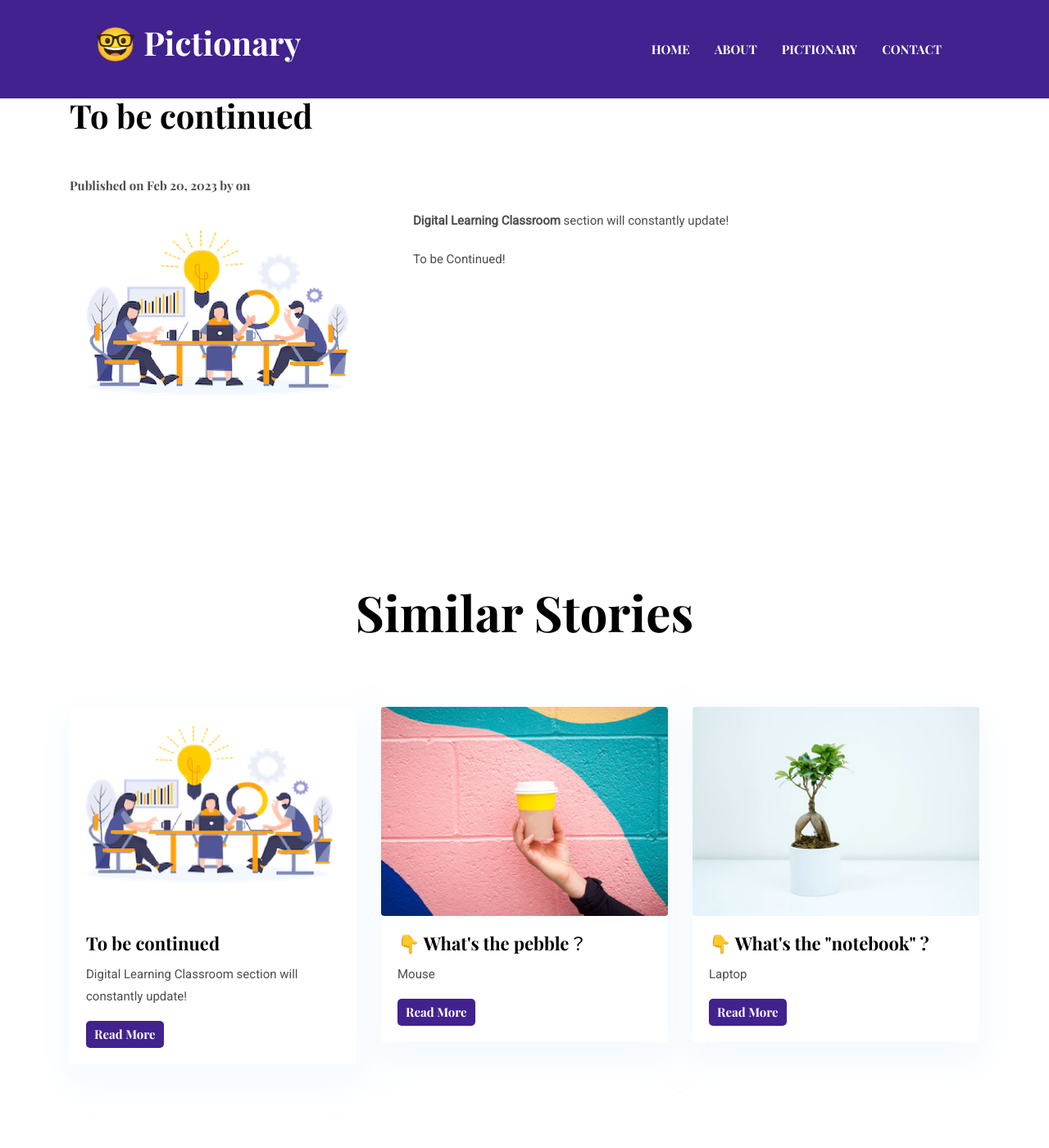
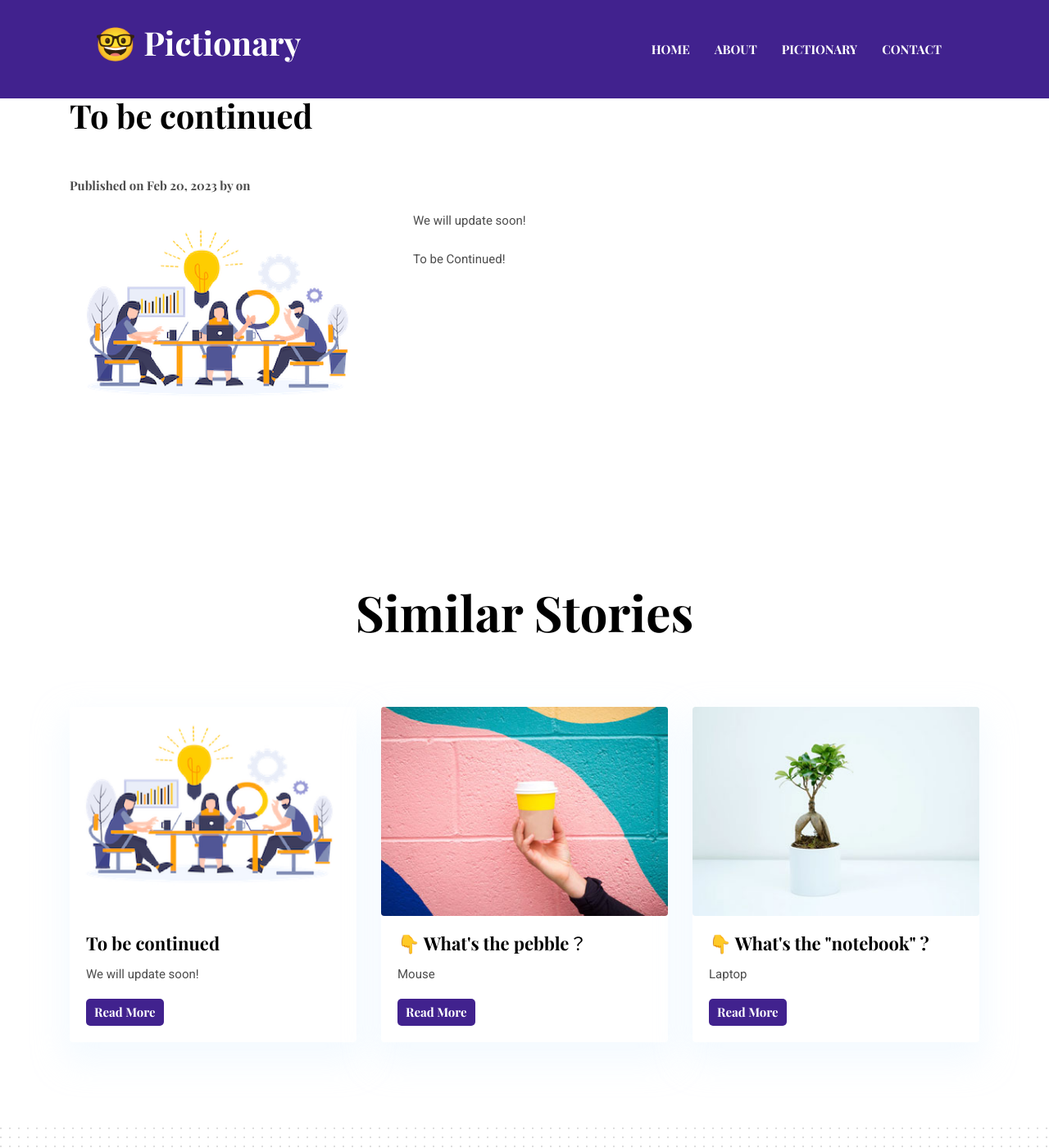
Before and after one commit to a1g5/a1g5.github.io, a Jekyll site: the page built from _posts/2023-02-20-tbc.markdown, in a window 1280 px wide and 1400 px high, scrolled down 467 px. Shown: the whole window at 82% size. Built offline with Jekyll 4.4.1, drawn with Linux system fonts in a browser that asks for light colours.

Commit message:
Update 2023-02-20-tbc.markdown

```diff
--- a/_posts/2023-02-20-tbc.markdown
+++ b/_posts/2023-02-20-tbc.markdown
@@ -1,10 +1,8 @@
 ---
 layout: post
 title:  To be continued
-
 image:  /assets/images/blog/post-6.jpg
 ---
-
-<B>Digital Learning Classroom</B> section will constantly update!
+We will update soon!
 
 To be Continued!
```
